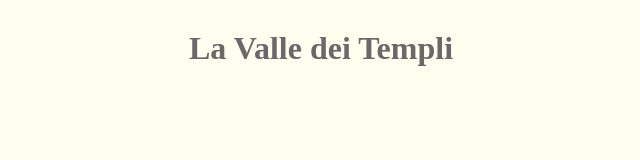
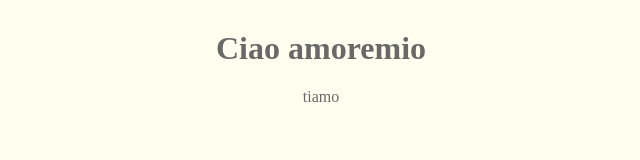
Before and after one commit to pasqualesaa/pasqualesaa.github.io, a plain HTML site: page index.html in a window 1280 px wide. Shown: the whole page, without its empty margins (415-1055 px from the left). Drawn offline with Linux system fonts and the light colour scheme.

Commit message:
Update index.html

```diff
--- a/index.html
+++ b/index.html
@@ -5,8 +5,8 @@
     </head>
 
     <body>
-        <h1>La Valle dei Templi</h1>
+        <h1>Ciao amoremio </h1>
 
-        <p></p>
+        <p>tiamo</p>
     </body>
 </html>
```
